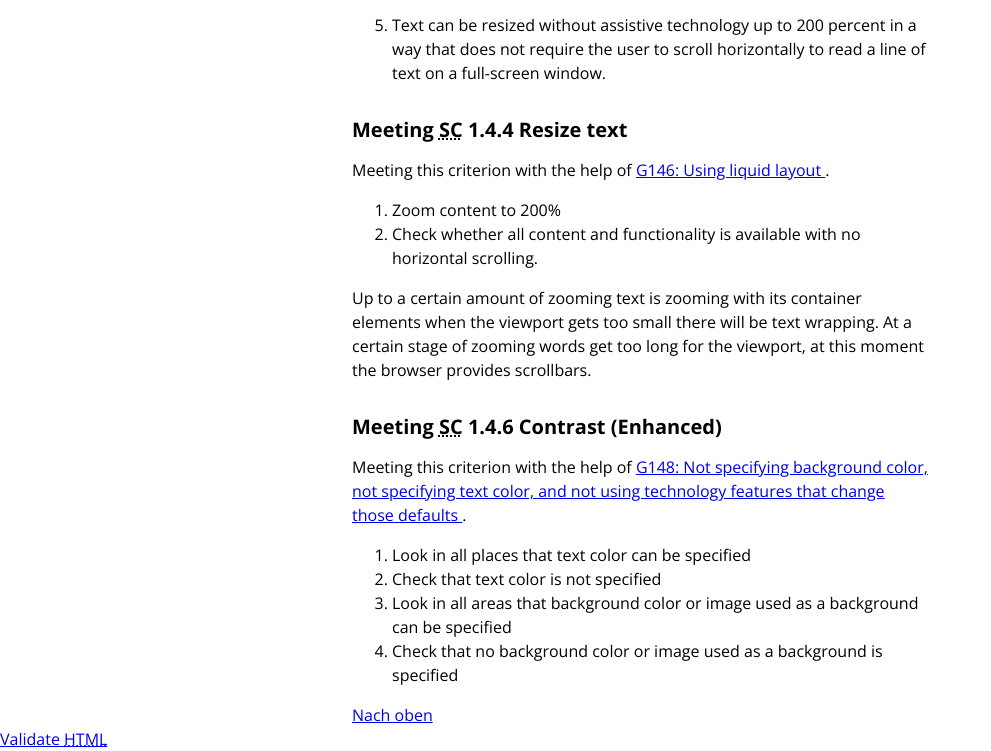
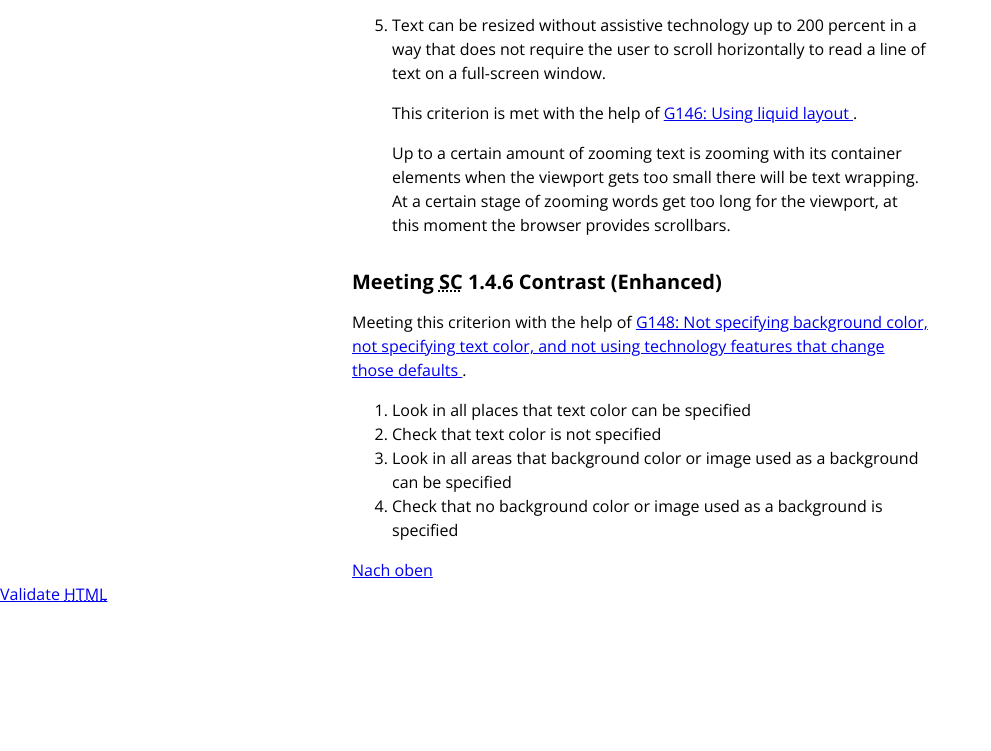
Before and after one commit to fpv83/accessibletypo-css, a plain HTML site: page docs/index.html in a window 1280 px wide. Shown: the part 2724-3475 px from the top of the page, without its empty margins (0-991 px from the left). After the commit the page ends 3330 px from the top, so only its background shows below. Drawn offline with nearby package versions, Linux system fonts and the light colour scheme.

Commit message:
remove point 1.4.4

```diff
--- a/docs/index.html
+++ b/docs/index.html
@@ -200,31 +200,20 @@
             in a way that does not require the user to scroll horizontally to read
             a line of text on a full-screen window.
           </p>
-        </li>
-      </ol>
-
-      <h3 id="sc144">Meeting <abbr title="Success Criterion">SC</abbr> 1.4.4 Resize text</h3>
           <p>
-        Meeting this criterion with the help of
+            This criterion is met with the help of
             <a href="http://www.w3.org/TR/2016/NOTE-WCAG20-TECHS-20161007/G146">
               G146: Using liquid layout
             </a>.
           </p>
-      <ol>
-        <li>
-          Zoom content to 200%
-        </li>
-        <li>
-          Check whether all content and functionality is available with no horizontal
-          scrolling.
-        </li>
-      </ol>
           <p>
             Up to a certain amount of zooming text is zooming with its container elements
             when the viewport gets too small there will be text wrapping. At a certain stage
             of zooming words get too long for the viewport, at this moment the browser
             provides scrollbars.
           </p>
+        </li>
+      </ol>
 
       <h3 id="sc146">Meeting <abbr title="Success Criterion">SC</abbr> 1.4.6 Contrast (Enhanced)</h3>
       <p>
```
Lines whose indentation alone changed are shown as unchanged.
